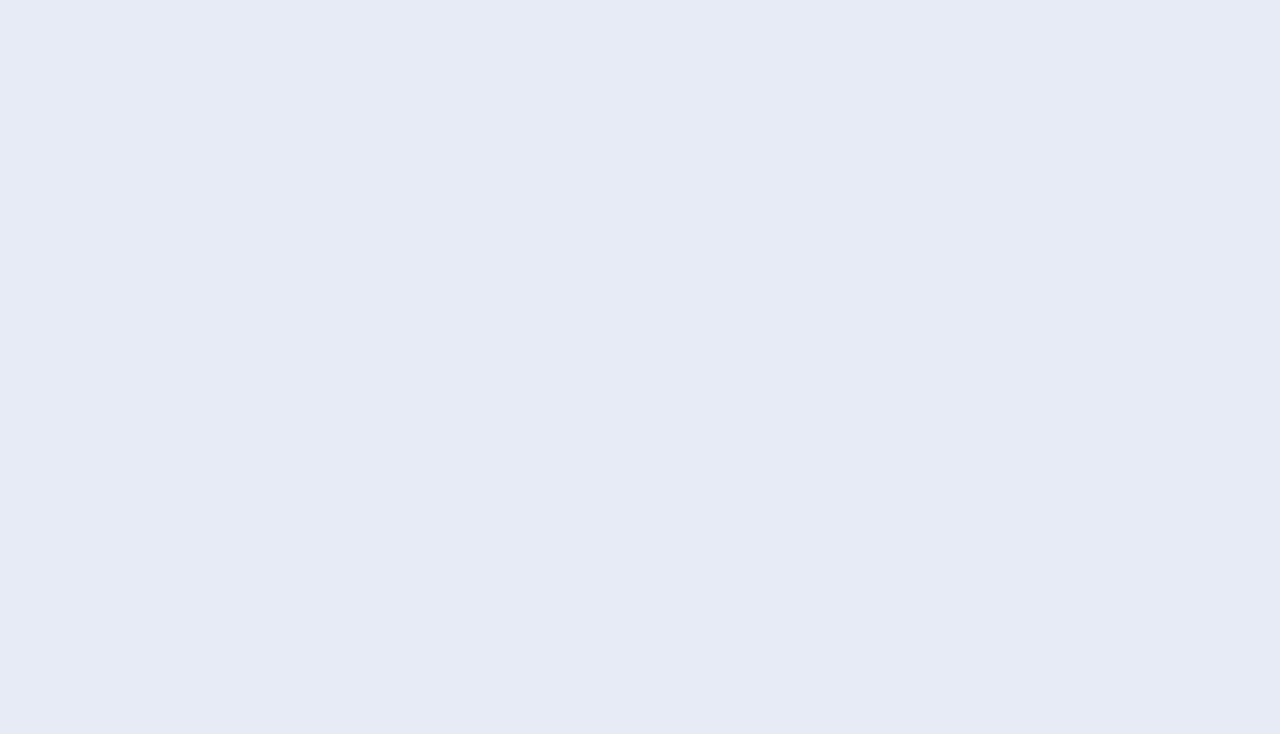
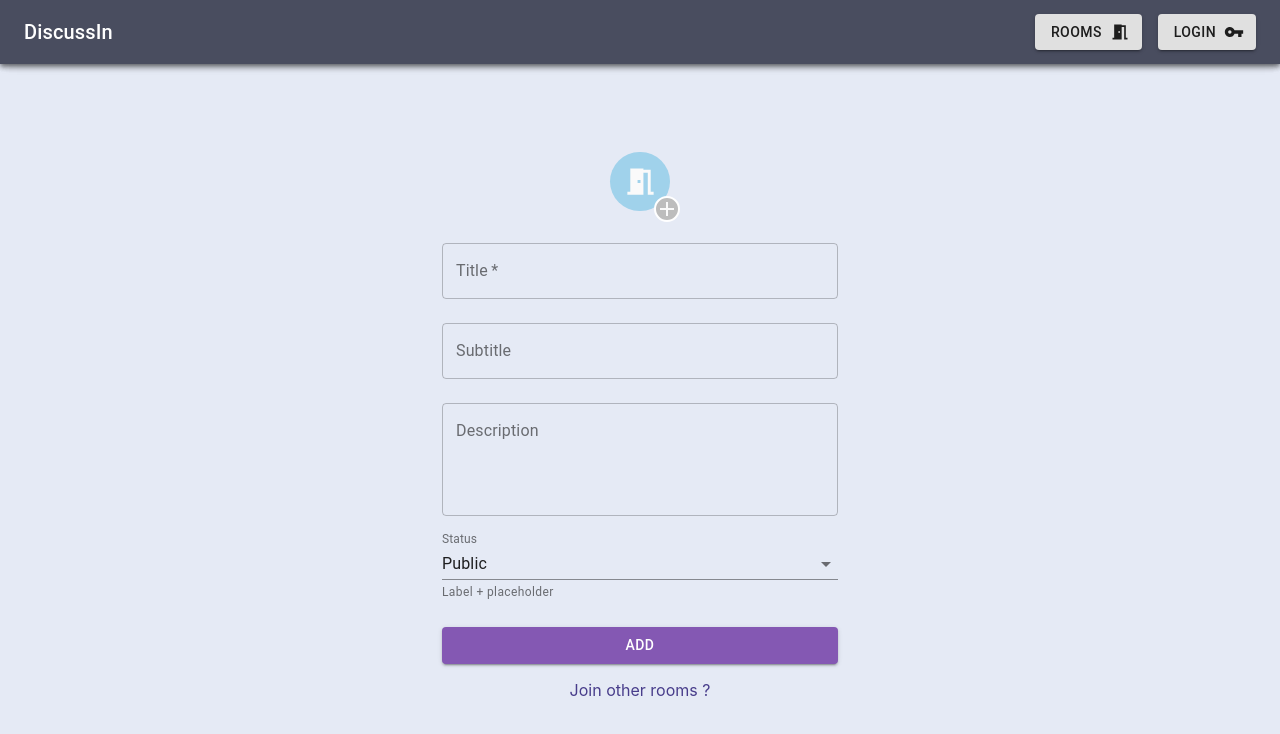
Before and after one commit to VirajJadhav/DiscussIn, a React (Create React App) app in the folder frontend/: page /addRoom in a window 1280 px wide. Shown: the top 734 px of the page. Built offline with nearby package versions, Linux system fonts and the light colour scheme.

Commit message:
chore/add: add and join room prototypes; add room layout;

```diff
--- a/frontend/src/App.js
+++ b/frontend/src/App.js
@@ -1,4 +1,12 @@
-import { DashBoard, Room, Login, Signup, Profile } from "./pages";
+import {
+  DashBoard,
+  Room,
+  Login,
+  Signup,
+  Profile,
+  AddRoom,
+  JoinRoom,
+} from "./pages";
 import { BrowserRouter as Router, Route, Switch } from "react-router-dom";
 import { ThemeProvider } from "@material-ui/core";
 import theme from "./theme";
@@ -8,6 +16,8 @@ function App() {
     <ThemeProvider theme={theme}>
       <Router>
         <Switch>
+          <Route exact path="/signup" render={props => <Signup {...props} />} />
+          <Route exact path="/login" render={props => <Login {...props} />} />
           <Route
             exact
             path="/"
@@ -18,8 +28,16 @@ function App() {
             path="/join"
             render={props => <Room theme={theme.palette} {...props} />}
           />
-          <Route exact path="/signup" render={props => <Signup {...props} />} />
-          <Route exact path="/login" render={props => <Login {...props} />} />
+          <Route
+            exact
+            path="/addRoom"
+            render={props => <AddRoom theme={theme.palette} {...props} />}
+          />
+          <Route
+            exact
+            path="/joinRoom"
+            render={props => <JoinRoom theme={theme.palette} {...props} />}
+          />
           <Route
             exact
             path="/profile"
--- a/frontend/src/components/NavBar/index.jsx
+++ b/frontend/src/components/NavBar/index.jsx
@@ -120,6 +120,13 @@ export default function NavBar(props) {
               open={Boolean(anchorEl)}
               onClose={handleClose}
             >
+              <Link
+                to="/addRoom"
+                style={{
+                  textDecoration: "none",
+                  color: "inherit",
+                }}
+              >
                 <MenuItem>
                   Add Room{" "}
                   <AddIcon
@@ -128,6 +135,14 @@ export default function NavBar(props) {
                     }}
                   />
                 </MenuItem>
+              </Link>
+              <Link
+                to="/joinRoom"
+                style={{
+                  textDecoration: "none",
+                  color: "inherit",
+                }}
+              >
                 <MenuItem>
                   Join Room{" "}
                   <EnterIcon
@@ -136,6 +151,7 @@ export default function NavBar(props) {
                     }}
                   />
                 </MenuItem>
+              </Link>
             </Menu>
           </div>
           <Link
--- a/frontend/src/pages/Auth/Login/index.jsx
+++ b/frontend/src/pages/Auth/Login/index.jsx
@@ -8,7 +8,6 @@ import {
   Button,
   TextField,
   Grid,
-  Typography,
   makeStyles,
   Container,
 } from "@material-ui/core";
@@ -24,6 +23,7 @@ const useStyles = makeStyles(theme => ({
   avatar: {
     margin: theme.spacing(1),
     backgroundColor: theme.palette.iceCold.main,
+    padding: theme.spacing(1.2),
   },
   form: {
     width: "100%", // Fix IE 11 issue.
@@ -71,11 +71,8 @@ function Login(props) {
       <Container component="main" maxWidth="xs">
         <div className={classes.paper}>
           <Avatar className={classes.avatar}>
-            <LockOutlinedIcon />
+            <LockOutlinedIcon fontSize="large" />
           </Avatar>
-          <Typography component="h1" variant="h5">
-            Sign In
-          </Typography>
           <form onSubmit={onSubmit} className={classes.form}>
             <TextField
               variant="outlined"
--- a/frontend/src/pages/Auth/Signup/index.jsx
+++ b/frontend/src/pages/Auth/Signup/index.jsx
@@ -1,5 +1,5 @@
 import React, { useState } from "react";
-import { connect, useDispatch, useSelector } from "react-redux";
+import { connect, useDispatch } from "react-redux";
 import { register } from "../../../redux/AuthRedux/action";
 import { NavBar } from "../../../components";
 import { Link } from "react-router-dom";
@@ -9,15 +9,14 @@ import {
   TextField,
   Grid,
   makeStyles,
-  Typography,
   Container,
 } from "@material-ui/core";
 import PersonAddIcon from "@material-ui/icons/PersonAdd";
 
 const useStyles = makeStyles(theme => ({
   paper: {
-    marginTop: theme.spacing(4),
-    marginBottom: theme.spacing(4),
+    marginTop: theme.spacing(8),
+    // marginBottom: theme.spacing(4),
     display: "flex",
     flexDirection: "column",
     alignItems: "center",
@@ -25,6 +24,7 @@ const useStyles = makeStyles(theme => ({
   avatar: {
     margin: theme.spacing(1),
     backgroundColor: theme.palette.iceCold.main,
+    padding: theme.spacing(1.2),
   },
   form: {
     width: "100%", // Fix IE 11 issue.
@@ -81,11 +81,8 @@ function Signup(props) {
       <Container component="main" maxWidth="xs">
         <div className={classes.paper}>
           <Avatar className={classes.avatar}>
-            <PersonAddIcon />
+            <PersonAddIcon fontSize="large" />
           </Avatar>
-          <Typography component="h1" variant="h5">
-            Sign up
-          </Typography>
           <form onSubmit={onSubmit} className={classes.form}>
             <Grid container spacing={1}>
               <Grid item xs={12} sm={6}>
--- /dev/null
+++ b/frontend/src/pages/Room/AddRoom/form.jsx
@@ -0,0 +1,177 @@
+import React from "react";
+import { NavBar } from "../../../components";
+import { Link } from "react-router-dom";
+import {
+  Avatar,
+  Button,
+  TextField,
+  Grid,
+  makeStyles,
+  Container,
+  Badge,
+  withStyles,
+  FormControl,
+  InputLabel,
+  MenuItem,
+  FormHelperText,
+  Select,
+} from "@material-ui/core";
+import { MeetingRoom as RoomIcon, Add as AddIcon } from "@material-ui/icons";
+
+const SmallAvatar = withStyles(theme => ({
+  root: {
+    width: 22,
+    height: 22,
+    border: `2px solid ${theme.palette.background.paper}`,
+  },
+}))(Avatar);
+
+const useStyles = makeStyles(theme => ({
+  paper: {
+    marginTop: theme.spacing(2),
+    marginBottom: theme.spacing(4),
+    display: "flex",
+    flexDirection: "column",
+    alignItems: "center",
+  },
+  avatar: {
+    margin: theme.spacing(1),
+    backgroundColor: theme.palette.iceCold.main,
+    padding: theme.spacing(1.2),
+  },
+  form: {
+    width: "100%", // Fix IE 11 issue.
+    marginTop: theme.spacing(1),
+  },
+  submit: {
+    margin: theme.spacing(3, 0, 2),
+    backgroundColor: theme.palette.primary.main,
+    color: "white",
+    "&:hover": {
+      color: "black",
+    },
+  },
+  Link: {
+    color: theme.palette.darkSlateBlue.main,
+  },
+}));
+
+function Form({
+  title,
+  subTitle,
+  description,
+  status,
+  onSubmit,
+  handleChange,
+}) {
+  const classes = useStyles();
+
+  return (
+    <div>
+      <NavBar />
+      <Container component="main" maxWidth="xs">
+        <div className={classes.paper}>
+          <Badge
+            overlap="circle"
+            anchorOrigin={{
+              vertical: "bottom",
+              horizontal: "right",
+            }}
+            badgeContent={
+              <SmallAvatar alt="add">
+                <AddIcon />
+              </SmallAvatar>
+            }
+          >
+            <Avatar alt="Add room" className={classes.avatar}>
+              <RoomIcon fontSize="large" />
+            </Avatar>
+          </Badge>
+          <form onSubmit={onSubmit} className={classes.form}>
+            <TextField
+              variant="outlined"
+              margin="normal"
+              required
+              fullWidth
+              value={title}
+              onChange={handleChange}
+              id="title"
+              label="Title"
+              name="title"
+              autoComplete="discussin-title"
+            />
+            <TextField
+              variant="outlined"
+              margin="normal"
+              fullWidth
+              value={subTitle}
+              onChange={handleChange}
+              id="subTitle"
+              label="Subtitle"
+              name="subTitle"
+              autoComplete="discussin-subTitle"
+            />
+            <TextField
+              style={{
+                marginTop: "1rem",
+              }}
+              id="description"
+              name="description"
+              label="Description"
+              fullWidth
+              multiline
+              rows={4}
+              value={description}
+              onChange={handleChange}
+              variant="outlined"
+              autoComplete="discussin-description"
+            />
+            <FormControl
+              style={{
+                marginTop: "1rem",
+              }}
+              fullWidth
+            >
+              <InputLabel id="discussin-room-status">Status</InputLabel>
+              <Select
+                labelId="discussin-room-status"
+                id="discussin-room-status"
+                name="status"
+                value={status}
+                onChange={handleChange}
+              >
+                <MenuItem value={"public"}>Public</MenuItem>
+                <MenuItem value={"private"}>Private</MenuItem>
+              </Select>
+              <FormHelperText>Label + placeholder</FormHelperText>
+            </FormControl>
+            <Button
+              type="submit"
+              fullWidth
+              variant="contained"
+              color="secondary"
+              className={classes.submit}
+            >
+              Add
+            </Button>
+            <Grid container direction="row" justify="center">
+              <Grid item>
+                <Link
+                  to="/joinRoom"
+                  className={classes.Link}
+                  style={{
+                    textDecoration: "none",
+                  }}
+                >
+                  {"Join other rooms ?"}
+                </Link>
+              </Grid>
+            </Grid>
+          </form>
+        </div>
+      </Container>
+    </div>
+  );
+}
+
+export default Form;
--- /dev/null
+++ b/frontend/src/pages/Room/AddRoom/index.jsx
@@ -0,0 +1,51 @@
+import React, { Component } from "react";
+import { connect } from "react-redux";
+import { NavBar } from "../../../components";
+import Form from "./form";
+
+class AddRoom extends Component {
+  constructor(props) {
+    super(props);
+    this.state = {
+      title: "",
+      subTitle: "",
+      description: "",
+      status: "public",
+    };
+  }
+  handleChange = event => {
+    this.setState({
+      [event.target.name]: event.target.value,
+    });
+  };
+  onSubmit = event => {
+    event.preventDefault();
+    event.persist();
+
+    console.log(this.state);
+  };
+  render() {
+    const { title, subTitle, description, status } = this.state;
+    return (
+      <div>
+        <NavBar />
+        <Form
+          title={title}
+          subTitle={subTitle}
+          description={description}
+          status={status}
+          onSubmit={this.onSubmit}
+          handleChange={this.handleChange}
+        />
+      </div>
+    );
+  }
+}
+
+const mapStateToProps = state => {
+  return {
+    state,
+  };
+};
+
+export default connect(mapStateToProps, {})(AddRoom);
--- /dev/null
+++ b/frontend/src/pages/Room/JoinRoom/index.jsx
@@ -0,0 +1,22 @@
+import React, { Component } from "react";
+import { connect } from "react-redux";
+import { NavBar } from "../../../components";
+
+class JoinRoom extends Component {
+  render() {
+    return (
+      <div>
+        <NavBar />
+        This is join room
+      </div>
+    );
+  }
+}
+
+const mapStateToProps = state => {
+  return {
+    state,
+  };
+};
+
+export default connect(mapStateToProps, {})(JoinRoom);
--- a/frontend/src/pages/index.js
+++ b/frontend/src/pages/index.js
@@ -3,3 +3,5 @@ export { default as Login } from "./Auth/Login";
 export { default as Signup } from "./Auth/Signup";
 export { default as Room } from "./Room";
 export { default as Profile } from "./Profile";
+export { default as AddRoom } from "./Room/AddRoom";
+export { default as JoinRoom } from "./Room/JoinRoom";
```
Lines whose indentation alone changed are shown as unchanged.
